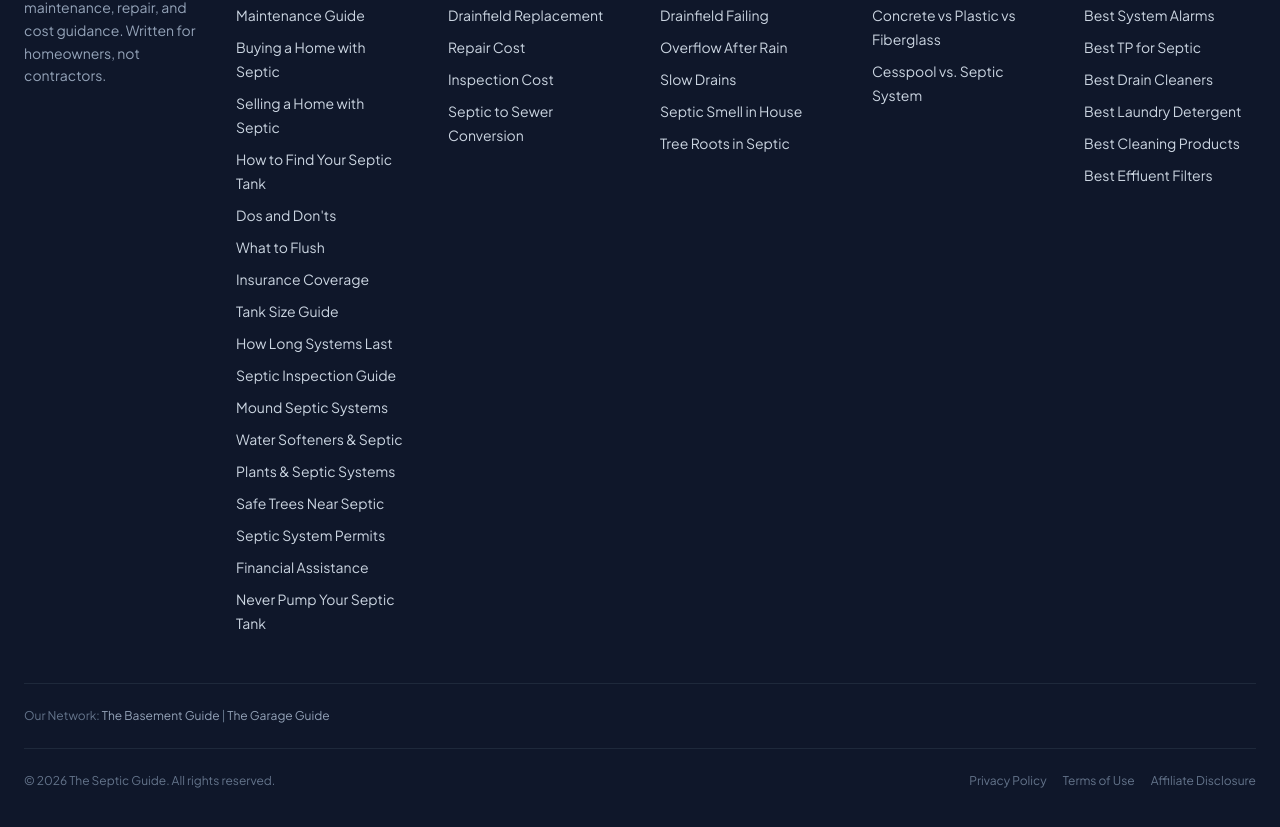
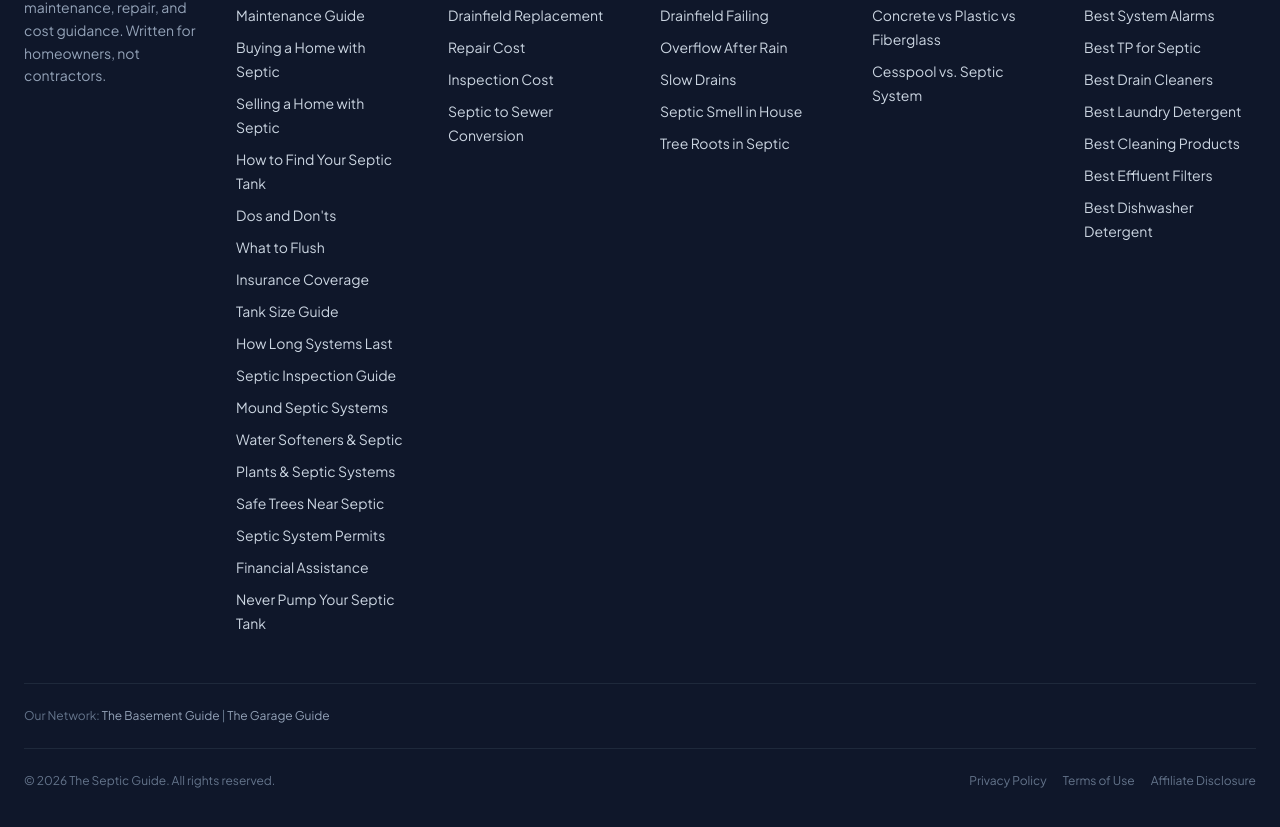
Before and after one commit to thebasementguide2026/theseptic.guide-, a Next.js app: page / in a window 1280 px wide. Shown: the part 8229-9056 px from the top of the page. Built offline with nearby package versions, Linux system fonts and the light colour scheme.

Commit message:
feat: add dishwasher detergent to footer reviews section

```diff
--- a/components/Footer.tsx
+++ b/components/Footer.tsx
@@ -68,6 +68,7 @@ const footerSections = [
       { label: 'Best Laundry Detergent', href: '/reviews/best-septic-safe-laundry-detergent' },
       { label: 'Best Cleaning Products', href: '/reviews/best-septic-safe-cleaning-products' },
       { label: 'Best Effluent Filters', href: '/reviews/best-septic-tank-effluent-filters' },
+      { label: 'Best Dishwasher Detergent', href: '/reviews/best-septic-safe-dishwasher-detergent' },
     ],
   },
 ]
```
